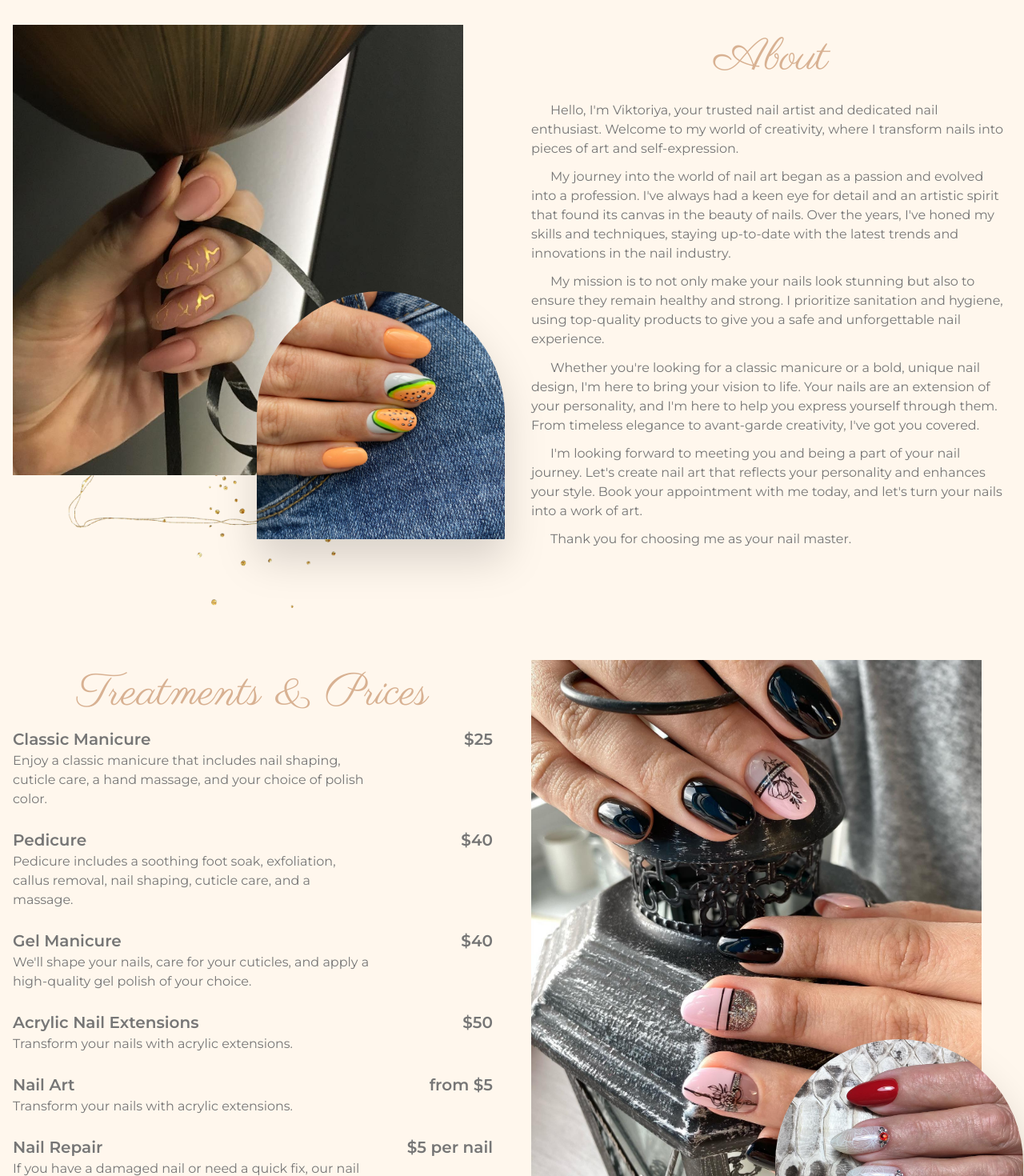
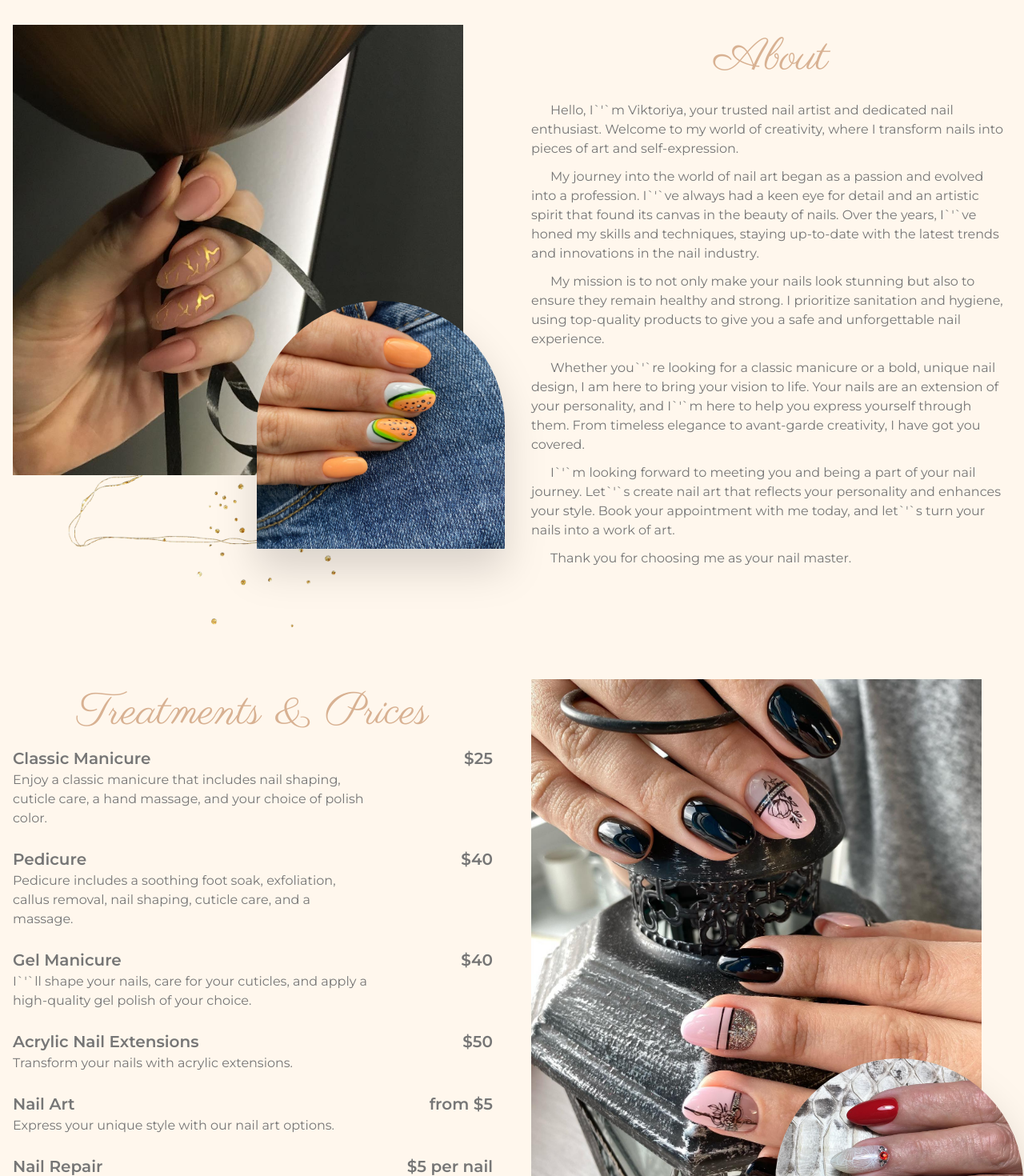
Before and after one commit to TatianaNovitskaya/beauty-nation, a Next.js app: page / in a window 1280 px wide. Shown: the part 1540-3010 px from the top of the page at 80% size. Built offline with nearby package versions, Linux system fonts and the light colour scheme; a web font is replaced by a local one.

Commit message:
fixed  styles

```diff
--- a/src/components/sections/About.js
+++ b/src/components/sections/About.js
@@ -16,11 +16,11 @@ export default function About() {
                 <div className={"w-1/2"}>
                     <article>
                         <h2 className={`${parisienne.className} text-center text-[3.5rem] text-[#D8B192] mb-1.5rem`}>About</h2>
-                        <p className={"indent-6 my-[0.7rem]"}>Hello, I'm Viktoriya, your trusted nail artist and dedicated nail enthusiast. Welcome to my world of creativity, where I transform nails into pieces of art and self-expression.</p>
-                        <p className={"indent-6 my-[0.7rem]"}>My journey into the world of nail art began as a passion and evolved into a profession. I've always had a keen eye for detail and an artistic spirit that found its canvas in the beauty of nails. Over the years, I've honed my skills and techniques, staying up-to-date with the latest trends and innovations in the nail industry.</p>
+                        <p className={"indent-6 my-[0.7rem]"}>Hello, I`&apos;`m Viktoriya, your trusted nail artist and dedicated nail enthusiast. Welcome to my world of creativity, where I transform nails into pieces of art and self-expression.</p>
+                        <p className={"indent-6 my-[0.7rem]"}>My journey into the world of nail art began as a passion and evolved into a profession. I`&apos;`ve always had a keen eye for detail and an artistic spirit that found its canvas in the beauty of nails. Over the years, I`&apos;`ve honed my skills and techniques, staying up-to-date with the latest trends and innovations in the nail industry.</p>
                         <p className={"indent-6 my-[0.7rem]"}>My mission is to not only make your nails look stunning but also to ensure they remain healthy and strong. I prioritize sanitation and hygiene, using top-quality products to give you a safe and unforgettable nail experience.</p>
-                        <p className={"indent-6 my-[0.7rem]"}>Whether you're looking for a classic manicure or a bold, unique nail design, I'm here to bring your vision to life. Your nails are an extension of your personality, and I'm here to help you express yourself through them. From timeless elegance to avant-garde creativity, I've got you covered.</p>
-                        <p className={"indent-6 my-[0.7rem]"}>I'm looking forward to meeting you and being a part of your nail journey. Let's create nail art that reflects your personality and enhances your style. Book your appointment with me today, and let's turn your nails into a work of art.</p>
+                        <p className={"indent-6 my-[0.7rem]"}>Whether you`&apos;`re looking for a classic manicure or a bold, unique nail design, I am here to bring your vision to life. Your nails are an extension of your personality, and I`&apos;`m here to help you express yourself through them. From timeless elegance to avant-garde creativity, I have got you covered.</p>
+                        <p className={"indent-6 my-[0.7rem]"}>I`&apos;`m looking forward to meeting you and being a part of your nail journey. Let`&apos;`s create nail art that reflects your personality and enhances your style. Book your appointment with me today, and let`&apos;`s turn your nails into a work of art.</p>
                         <p className={"indent-6 my-[0.7rem]"}>Thank you for choosing me as your nail master.</p>
                     </article>
                 </div>
--- a/src/components/sections/Price.js
+++ b/src/components/sections/Price.js
@@ -32,7 +32,7 @@ export default function Price() {
                         <div className={`flex justify-between grid-cols-2 gap-5 mb-[1.5rem]`}>
                             <div className={"w-[75%]"}>
                                 <p className={"font-semibold text-[1.25rem]"}>Gel Manicure</p>
-                                <span>We'll shape your nails, care for your cuticles, and apply a high-quality gel polish of your choice.</span>
+                                <span>I`&apos;`ll shape your nails, care for your cuticles, and apply a high-quality gel polish of your choice.</span>
                             </div>
                             <div className="">
                                 <p className={"font-semibold text-[1.25rem]"}>$40</p>
@@ -41,7 +41,7 @@ export default function Price() {
                         <div className={`flex justify-between grid-cols-2 gap-5 mb-[1.5rem]`}>
                             <div className={"w-[75%]"}>
                                 <p className={"font-semibold text-[1.25rem]"}>Acrylic Nail Extensions</p>
-                                <span>Transform your nails with acrylic extensions. </span>
+                                <span>Transform your nails with acrylic extensions.</span>
                             </div>
                             <div className="">
                                 <p className={"font-semibold text-[1.25rem]"}>$50</p>
@@ -50,7 +50,7 @@ export default function Price() {
                         <div className={`flex justify-between grid-cols-2 gap-5 mb-[1.5rem]`}>
                             <div className={"w-[75%]"}>
                                 <p className={"font-semibold text-[1.25rem]"}>Nail Art</p>
-                                <span>Transform your nails with acrylic extensions. </span>
+                                <span>Express your unique style with our nail art options.</span>
                             </div>
                             <div className="">
                                 <p className={"font-semibold text-[1.25rem]"}>from $5</p>
```
